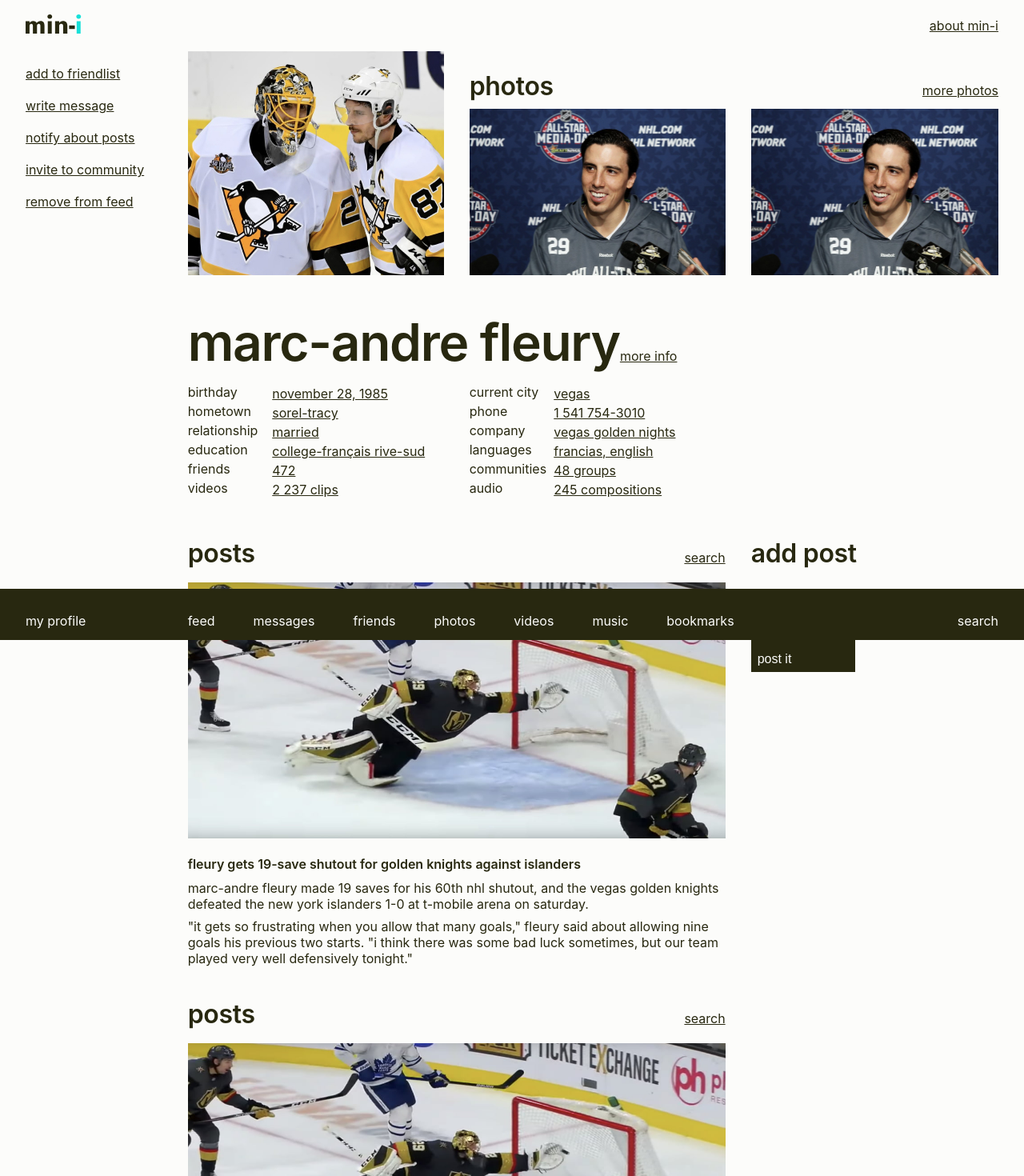
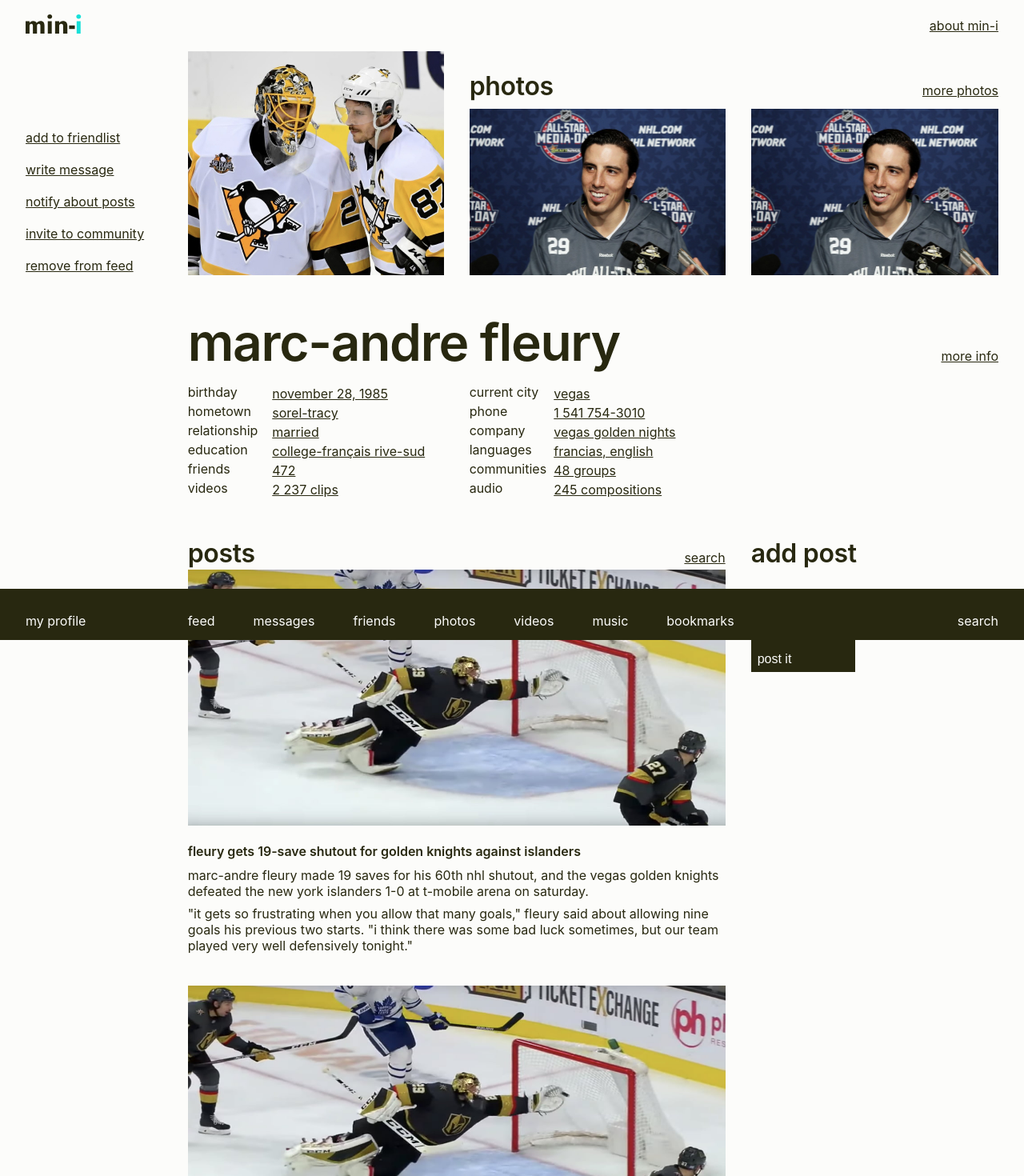
Before and after one commit to shaltai/react-sample-app, a React (Create React App) app: page /messages in a window 1280 px wide. Shown: the top 1470 px of the page at 80% size. Built offline with nearby package versions, Linux system fonts and the light colour scheme; a web font is replaced by a local one.

Commit message:
Minor corrections.

```diff
--- a/src/components/Navbar/Navbar.module.css
+++ b/src/components/Navbar/Navbar.module.css
@@ -1,6 +1,7 @@
 .content {
     grid-area: navbar;
     display: flex;
+    justify-content: flex-end;
     flex-direction: column;
     height: 17.5rem;
 }
--- a/src/components/Post/Post.jsx
+++ b/src/components/Post/Post.jsx
@@ -1,16 +1,13 @@
 import React from 'react';
 import Styles from './Post.module.css';
 import PostPhoto from '../../img/profile/photo__maf-4.jpg';
-import UI from '../UI/UI.module.css';
-import { NavLink } from 'react-router-dom';
+// import UI from '../UI/UI.module.css';
+// import { NavLink } from 'react-router-dom';
 
 function Post(props) {
 	return (
 		<div className={Styles.content}>
-			<div className={` ${Styles.posts__heading} ${Styles.heading} `}>
-				<h2 className={Styles.posts__h2}>posts</h2>
-				<NavLink to='/search' className={` ${Styles.posts__link} ${UI.link} `}>search</NavLink>
-			</div>
+
 			<div className={Styles.postItem}>
 				<div className={Styles.postItem__imageContainer}>
 					<img src={PostPhoto} alt='Super Save!' className={Styles.postPhoto} width='672' height='320' />
--- a/src/components/Profile/Profile.jsx
+++ b/src/components/Profile/Profile.jsx
@@ -54,7 +54,10 @@ function Profile() {
 			{/* Posts */}
 
 			<div className={Styles.posts}>
-				<Post />
+				<div className={` ${Styles.posts__heading} ${Styles.heading} `}>
+					<h2 className={Styles.posts__h2}>posts</h2>
+					<NavLink to='/search' className={` ${Styles.posts__link} ${UI.link} `}>search</NavLink>
+				</div>
 				<Post />
 				<Post />
 			</div>
--- a/src/components/Profile/Profile.module.css
+++ b/src/components/Profile/Profile.module.css
@@ -64,6 +64,7 @@
 }
 
 .info__heading {
+    width: 100%;
     padding-bottom: 1rem;
 }
 
@@ -78,6 +79,10 @@
 
 
 /* Posts */
+
+.posts__heading {
+    margin-right: 2rem;
+}
 
 
 /* Add post */
```
